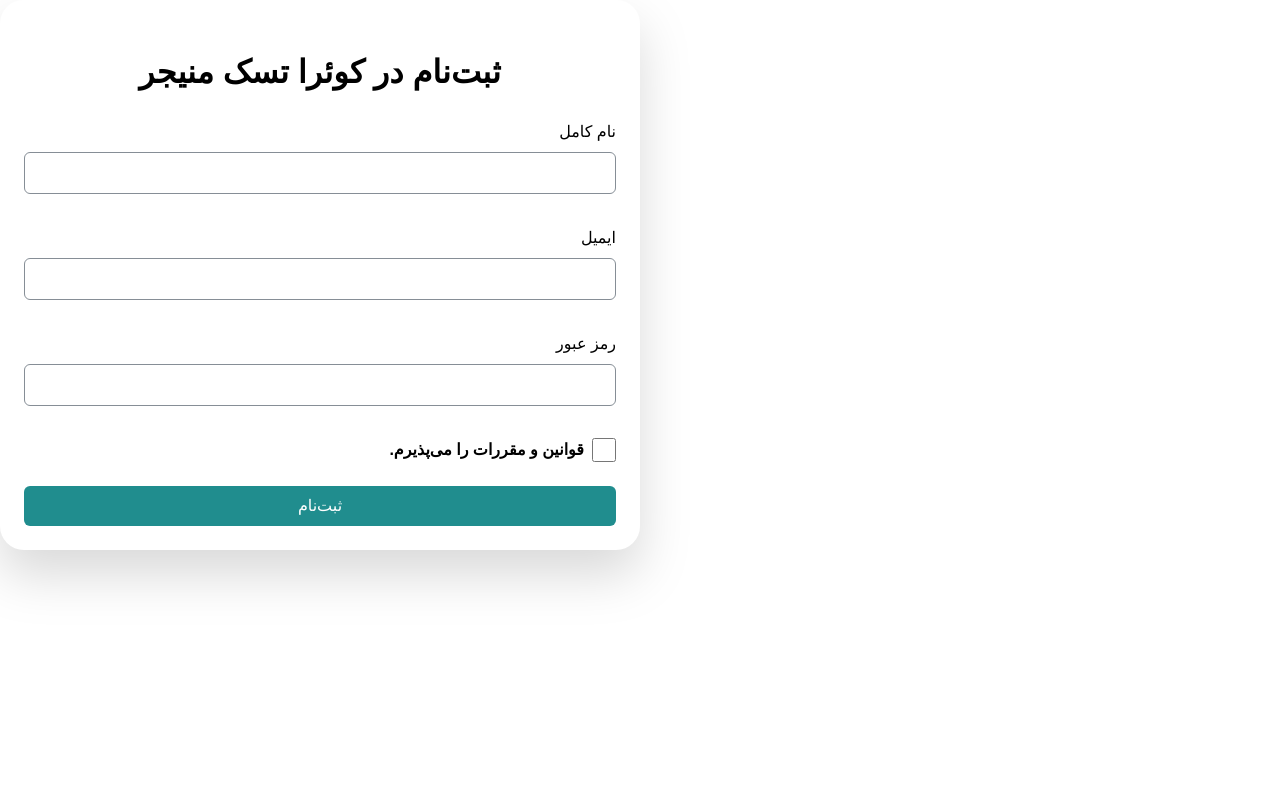
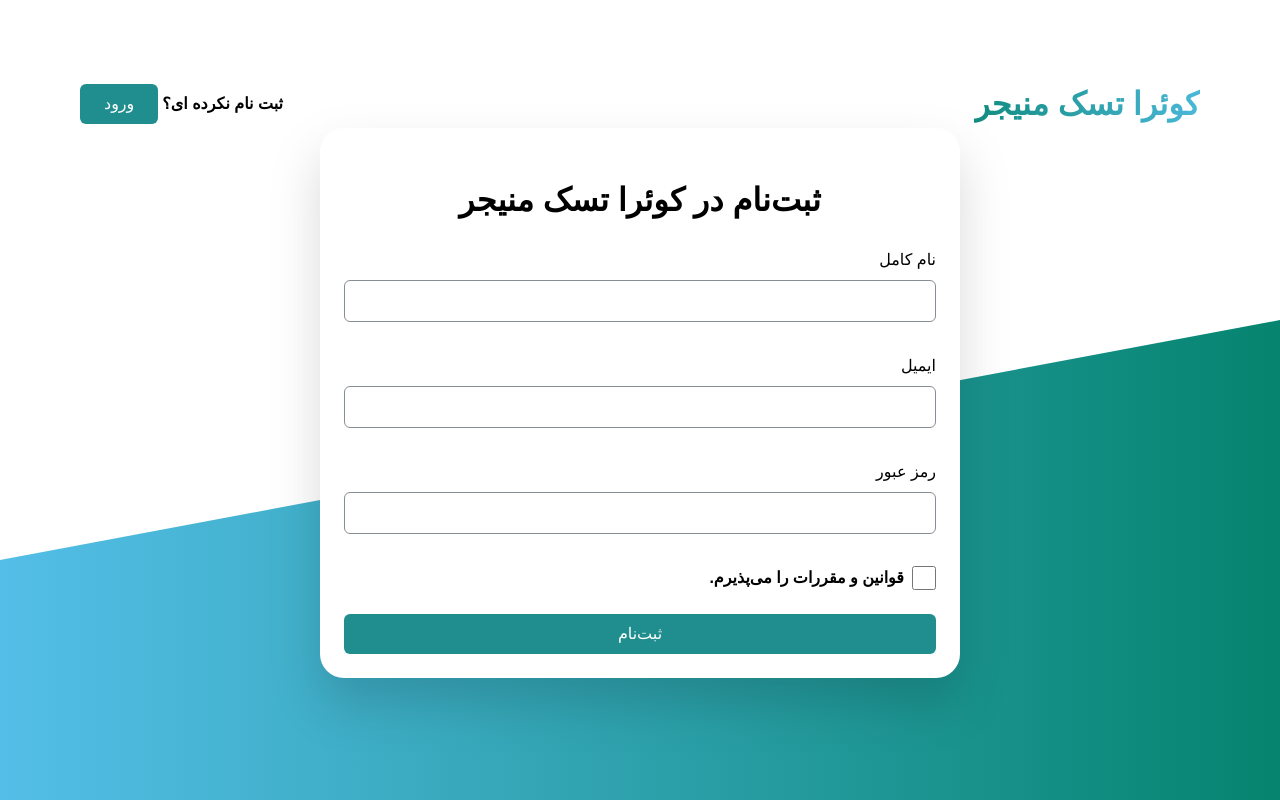
Before and after one commit to Summer-Frontend-Quera-Bootcamp/GROUP_10, a React (Vite) app: page / in a window 1280 px wide. Built offline with nearby package versions, Linux system fonts and the light colour scheme; the HTML template or start-up script is replaced by a standard one; a web font is replaced by a local one.

Commit message:
finishing touches to Registery

```diff
--- a/src/Pages/AuthenticationPages/RegisterPage/RegisterPage.tsx
+++ b/src/Pages/AuthenticationPages/RegisterPage/RegisterPage.tsx
@@ -6,6 +6,7 @@ import { zodResolver } from "@hookform/resolvers/zod";
 
 //------ Other Components -----//
 
+import AuthLayout from "../../../Layouts/AuthLayout";
 import { ButtonPrimary } from "../../../Components/Ui/Buttons";
 import { ContainerAuth } from "../../../Components/Ui/Containers";
 import { InputText } from "../../../Components/Ui/Inputs";
@@ -46,6 +47,7 @@ const Register = () => {
   //----------- Return -----------//
 
   return (
+    <AuthLayout>
       <form onSubmit={handleSubmit(onSubmit)}>
         <ContainerAuth heading=" ثبت‌نام در کوئرا تسک منیجر ">
           <div className="flex flex-col">
@@ -115,6 +117,7 @@ const Register = () => {
           </div>
         </ContainerAuth>
       </form>
+    </AuthLayout>
   );
 };
 
```
Lines whose indentation alone changed are shown as unchanged.
